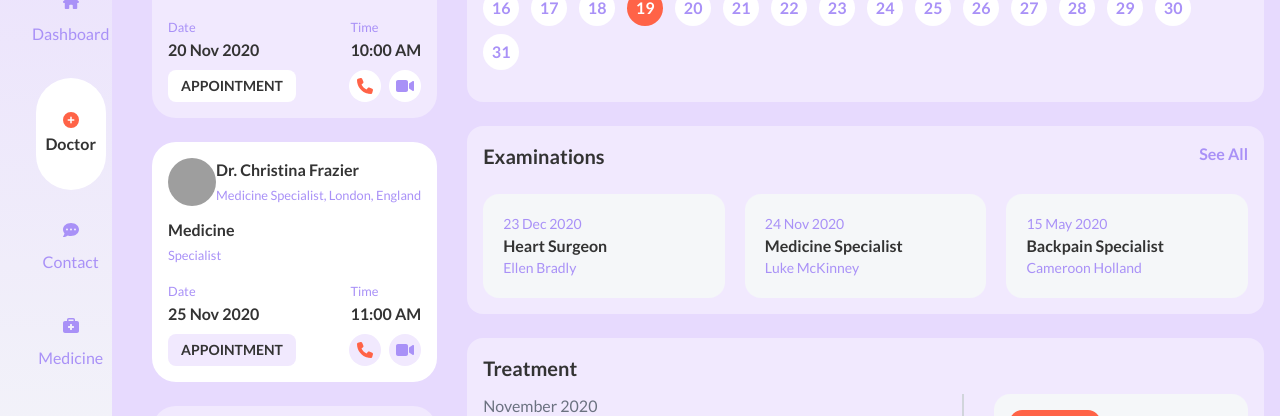
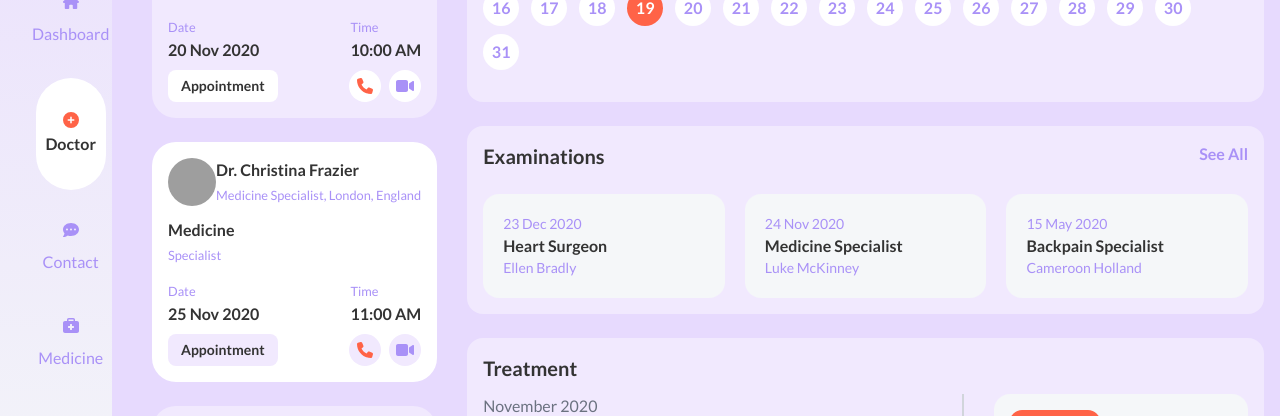
Before and after one commit to forhad-eng/doctors-appointment, a React (Create React App) app: page / in a window 1280 px wide. Shown: the part 246-662 px from the top of the page. Built offline with nearby package versions, Linux system fonts and the light colour scheme; grey boxes are pictures that could not be loaded.

Commit message:
appointment button text capitalize style added and Assignment Completed

```diff
--- a/src/Pages/Doctor/Specialist.js
+++ b/src/Pages/Doctor/Specialist.js
@@ -38,7 +38,9 @@ const Specialist = ({ specialist }) => {
                 </div>
 
                 <div className="flex justify-between mt-2">
-                    <button className={`btn btn-sm btn-ghost ${bg === 'white' ? 'bg-[#F1E9FE]' : 'bg-white'} `}>
+                    <button
+                        className={`btn btn-sm btn-ghost capitalize ${bg === 'white' ? 'bg-[#F1E9FE]' : 'bg-white'} `}
+                    >
                         Appointment
                     </button>
 
```
